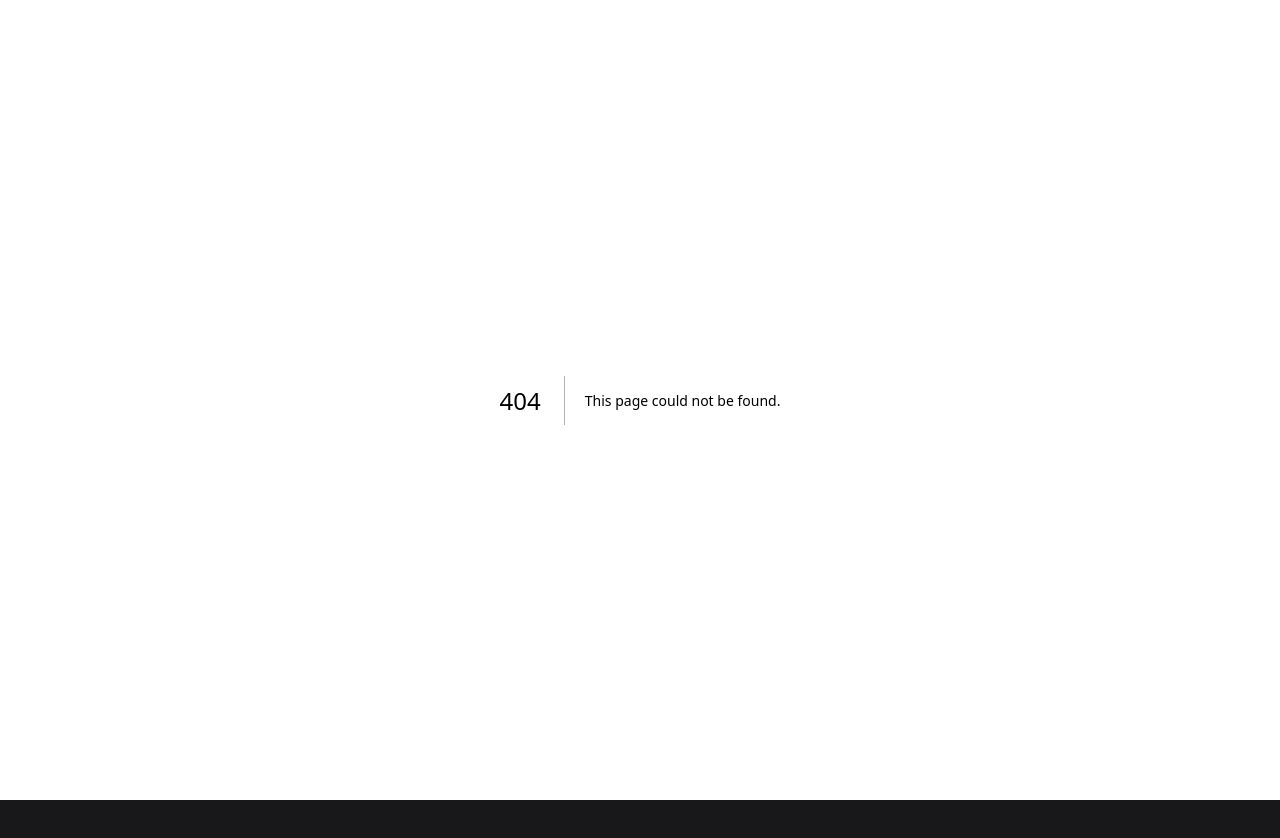
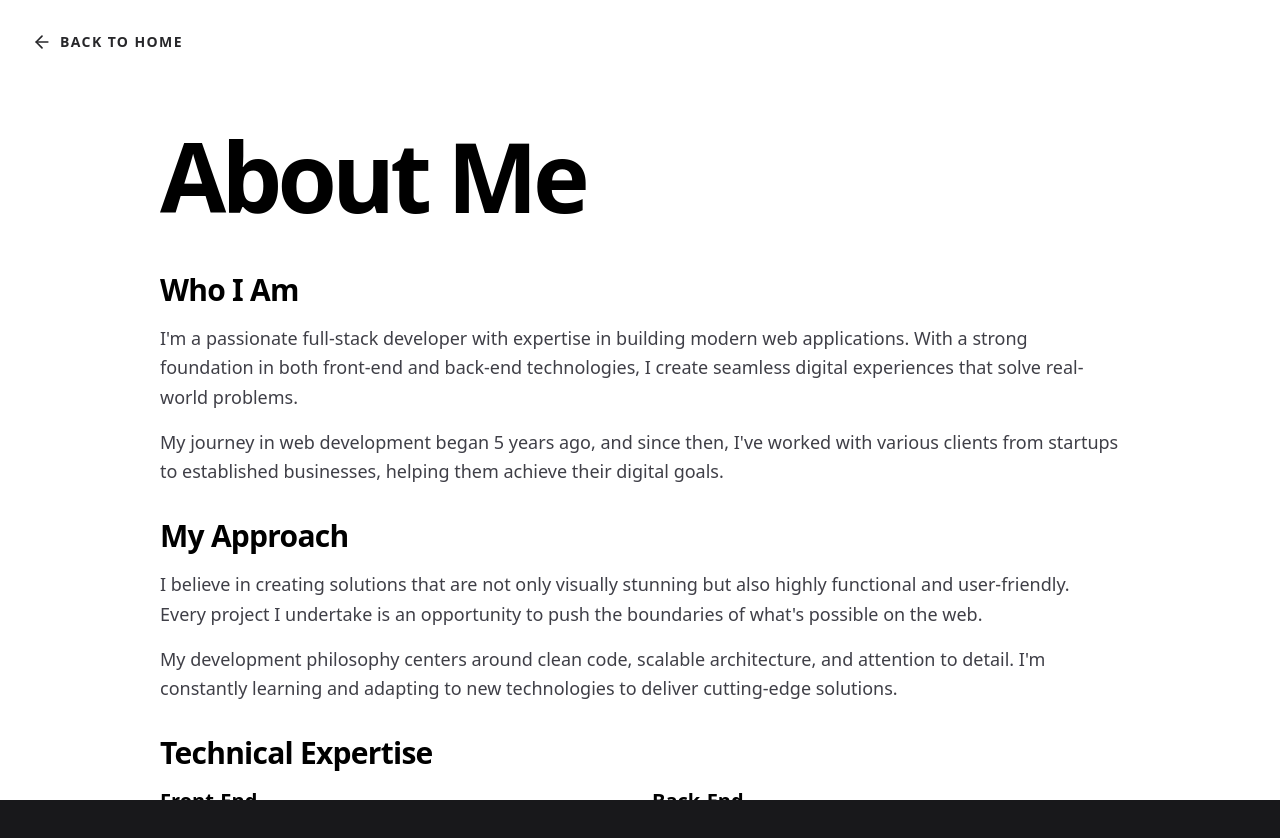
Before and after one commit to AXODUS21/3d-port, a Next.js app: page /about in a window 1280 px wide. Before the commit this address had no page. Shown: the top 838 px of the page. Before the commit the page ends 800 px from the top, so only its background shows below. Built offline with nearby package versions, Linux system fonts and the light colour scheme.

Commit message:
adding time to the hero section

```diff
--- /dev/null
+++ b/app/about/page.tsx
@@ -0,0 +1,108 @@
+'use client'
+
+import React from 'react'
+import TransitionLink from '@/components/transition-link'
+import { ArrowLeft } from 'lucide-react'
+
+export default function AboutPage() {
+  return (
+    <div className="min-h-screen bg-white">
+      {/* Navigation */}
+      <nav className="fixed top-0 left-0 right-0 z-50 p-8">
+        <TransitionLink
+          href="/#hero-container"
+          className="group flex items-center gap-2 text-zinc-800 hover:text-black transition-colors w-fit"
+        >
+          <ArrowLeft className="w-5 h-5 transform group-hover:-translate-x-1 transition-transform" />
+          <span className="uppercase tracking-widest text-sm font-bold">Back to Home</span>
+        </TransitionLink>
+      </nav>
+
+      {/* Content */}
+      <main className="max-w-5xl mx-auto px-8 py-32">
+        <h1 className="text-7xl md:text-8xl font-bold tracking-tighter mb-12 text-black">
+          About Me
+        </h1>
+
+        <div className="space-y-8 text-lg text-zinc-700 leading-relaxed">
+          <section>
+            <h2 className="text-3xl font-bold tracking-tight mb-4 text-black">Who I Am</h2>
+            <p className="mb-4">
+              I'm a passionate full-stack developer with expertise in building modern web applications.
+              With a strong foundation in both front-end and back-end technologies, I create seamless
+              digital experiences that solve real-world problems.
+            </p>
+            <p>
+              My journey in web development began 5 years ago, and since then, I've worked with various
+              clients from startups to established businesses, helping them achieve their digital goals.
+            </p>
+          </section>
+
+          <section>
+            <h2 className="text-3xl font-bold tracking-tight mb-4 text-black">My Approach</h2>
+            <p className="mb-4">
+              I believe in creating solutions that are not only visually stunning but also highly functional
+              and user-friendly. Every project I undertake is an opportunity to push the boundaries of what's
+              possible on the web.
+            </p>
+            <p>
+              My development philosophy centers around clean code, scalable architecture, and attention to
+              detail. I'm constantly learning and adapting to new technologies to deliver cutting-edge solutions.
+            </p>
+          </section>
+
+          <section>
+            <h2 className="text-3xl font-bold tracking-tight mb-4 text-black">Technical Expertise</h2>
+            <div className="grid grid-cols-1 md:grid-cols-2 gap-6">
+              <div>
+                <h3 className="text-xl font-semibold mb-3 text-black">Front-End</h3>
+                <ul className="space-y-2">
+                  <li>• React, Next.js, TypeScript</li>
+                  <li>• Three.js, WebGL, GSAP</li>
+                  <li>• Tailwind CSS, Modern CSS</li>
+                  <li>• Responsive & Accessible Design</li>
+                </ul>
+              </div>
+              <div>
+                <h3 className="text-xl font-semibold mb-3 text-black">Back-End</h3>
+                <ul className="space-y-2">
+                  <li>• Node.js, Express</li>
+                  <li>• Database Design (SQL & NoSQL)</li>
+                  <li>• API Development & Integration</li>
+                  <li>• Cloud Services & Deployment</li>
+                </ul>
+              </div>
+            </div>
+          </section>
+
+          <section>
+            <h2 className="text-3xl font-bold tracking-tight mb-4 text-black">Beyond Code</h2>
+            <p className="mb-4">
+              When I'm not coding, you'll find me exploring new design trends, contributing to open-source
+              projects, or sharing knowledge with the developer community through blog posts and tutorials.
+            </p>
+            <p>
+              I'm always excited to take on new challenges and collaborate on innovative projects.
+              Let's create something amazing together!
+            </p>
+          </section>
+        </div>
+
+        {/* CTA Section */}
+        <div className="mt-20 pt-12 border-t border-zinc-200">
+          <h2 className="text-4xl font-bold tracking-tight mb-6 text-black">Let's Work Together</h2>
+          <p className="text-lg text-zinc-700 mb-8">
+            Have a project in mind? I'd love to hear about it and discuss how we can bring your vision to life.
+          </p>
+          <TransitionLink
+            href="/#contact"
+            className="group inline-flex items-center gap-2 text-black border-b-2 border-black pb-1 hover:gap-3 transition-all text-lg font-bold"
+          >
+            <span className="uppercase tracking-widest">Get in Touch</span>
+            <ArrowLeft className="w-5 h-5 rotate-180 transform group-hover:translate-x-1 transition-transform" />
+          </TransitionLink>
+        </div>
+      </main>
+    </div>
+  )
+}
--- a/app/page.tsx
+++ b/app/page.tsx
@@ -1,6 +1,5 @@
 import Hero from "@/section/hero";
 import FeaturedProjects from "@/section/featured-projects";
-import Experiences from "@/section/experiences";
 import Testimonials from "@/section/testimonials";
 import Skills from "@/section/skills";
 import Services from "@/section/services";
@@ -16,7 +15,6 @@ export default function Home() {
       <main>
         <Hero/>
         <FeaturedProjects />
-        <Experiences />
         <Services />
         <Testimonials />
         <Skills />
--- a/section/hero.tsx
+++ b/section/hero.tsx
@@ -6,6 +6,8 @@ import { Environment, Center } from '@react-three/drei'
 import { LivingFluidBackground } from '@/components/living-fluid-background'
 import { Navigation } from '@/components/navigation'
 import { Model as XelltextModel } from '@/components/Xelltext'
+import TransitionLink from '@/components/transition-link'
+import { ArrowUpRight } from 'lucide-react'
 import gsap from 'gsap'
 import { ScrollTrigger } from 'gsap/ScrollTrigger'
 import * as THREE from 'three'
@@ -222,6 +224,26 @@ const Hero = (props: Props) => {
   const navTopRef = useRef<HTMLDivElement>(null)
   const navBottomRef = useRef<HTMLDivElement>(null)
   const introWordsRef = useRef<HTMLDivElement>(null)
+  const [currentTime, setCurrentTime] = React.useState<string>('')
+
+  // Update Manila time every second
+  useEffect(() => {
+    const updateTime = () => {
+      const manilaTime = new Date().toLocaleString('en-US', {
+        timeZone: 'Asia/Manila',
+        hour: '2-digit',
+        minute: '2-digit',
+        second: '2-digit',
+        hour12: false
+      })
+      setCurrentTime(manilaTime)
+    }
+
+    updateTime() // Initial update
+    const interval = setInterval(updateTime, 1000)
+
+    return () => clearInterval(interval)
+  }, [])
 
   return (
     <div className="relative w-full">
@@ -241,6 +263,15 @@ const Hero = (props: Props) => {
             </Canvas>
             <LivingFluidBackground ref={fluidBgRef} className="z-10" />
 
+            {/* World Clock - Manila */}
+            <div className="absolute top-8 left-8 z-30 pointer-events-none">
+                <div className="flex flex-col gap-1 text-white font-mono">
+                    <div className="text-[10px] tracking-widest uppercase opacity-60">Manila, Philippines</div>
+                    <div className="text-2xl font-bold tracking-tight tabular-nums">{currentTime || '00:00:00'}</div>
+                    <div className="text-[10px] tracking-wider uppercase opacity-60">GMT+8</div>
+                </div>
+            </div>
+
             {/* Intro Words */}
             <div
                 ref={introWordsRef}
@@ -253,16 +284,24 @@ const Hero = (props: Props) => {
 
             <div
                 ref={textRef}
-                className="absolute top-0 right-0 w-1/2 h-full flex items-center justify-center opacity-0 pointer-events-none z-20"
+                className="absolute top-0 right-0 w-1/2 h-full flex items-center justify-center opacity-0 z-20"
             >
                 <div className="text-zinc-800 text-2xl p-10 max-w-2xl">
                 <h2 className="text-6xl font-bold tracking-tighter mb-8 text-black">About Me</h2>
-                    <p className="font-light leading-relaxed text-zinc-800 mb-6">
+                    <p className="font-light leading-relaxed text-zinc-800 mb-6 text-xl">
                         I'm a passionate full-stack developer with expertise in building modern web applications. With a strong foundation in both front-end and back-end technologies, I create seamless digital experiences that solve real-world problems.
                     </p>
-                    <p className="font-light leading-relaxed text-zinc-800">
+                    <p className="font-light leading-relaxed text-zinc-800 mb-8 text-xl">
                         My journey in web development began 5 years ago, and since then, I've worked with various clients from startups to established businesses, helping them achieve their digital goals.
                     </p>
+
+                    <TransitionLink
+                      href="/about"
+                      className="group inline-flex items-center gap-2 px-6 py-2 rounded-none border-[0.5px] border-zinc-800 bg-zinc-950 text-white font-mono text-xs uppercase tracking-wider hover:bg-zinc-800 hover:text-white transition-all duration-300 pointer-events-auto"
+                    >
+                        <span className="relative z-10">Learn More</span>
+                        <ArrowUpRight className="w-3 h-3 relative z-10 transform group-hover:-translate-y-0.5 group-hover:translate-x-0.5 transition-transform" />
+                    </TransitionLink>
                 </div>
             </div>
         </div>
```
